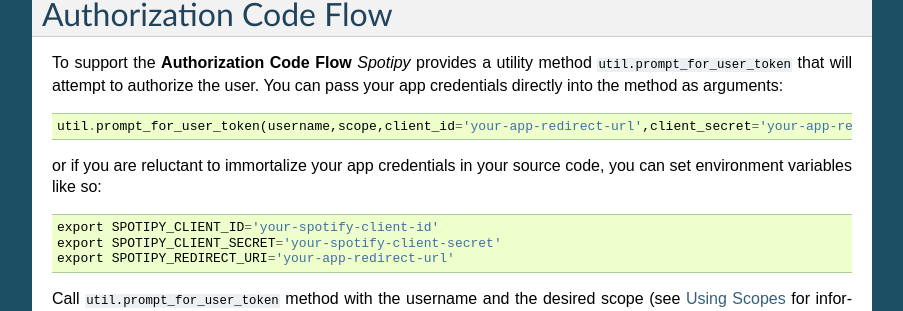
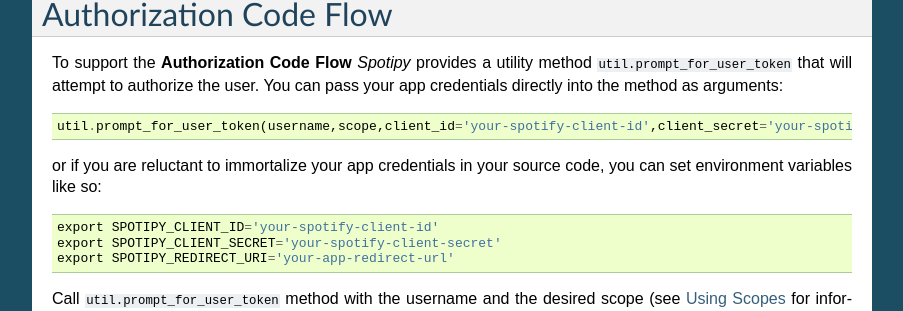
Before and after one commit to spotipy-dev/spotipy, a Sphinx documentation site: the page built from docs/index.rst, in a window 1280 px wide and 900 px high, scrolled down 2214 px. Shown: the part 141-452 px from the top of the window, without its empty margins (198-1101 px from the left). Built offline with Sphinx 7.4.7, drawn with Linux system fonts in a browser that asks for light colours.

Commit message:
Fix wrong placeholders in `prompt_for_user_token` example
This PR fixes small error in `prompt_for_user_token` method example within Authorization Flow section.

```diff
--- a/docs/index.rst
+++ b/docs/index.rst
@@ -127,7 +127,7 @@
 utility method ``util.prompt_for_user_token`` that will attempt to authorize the
 user.  You can pass your app credentials directly into the method as arguments::
 
-    util.prompt_for_user_token(username,scope,client_id='your-app-redirect-url',client_secret='your-app-redirect-url',redirect_uri='your-app-redirect-url')
+    util.prompt_for_user_token(username,scope,client_id='your-spotify-client-id',client_secret='your-spotify-client-secret',redirect_uri='your-app-redirect-url')
 
 or if you are reluctant to immortalize your app credentials in your source code,
 you can set environment variables like so::
```
